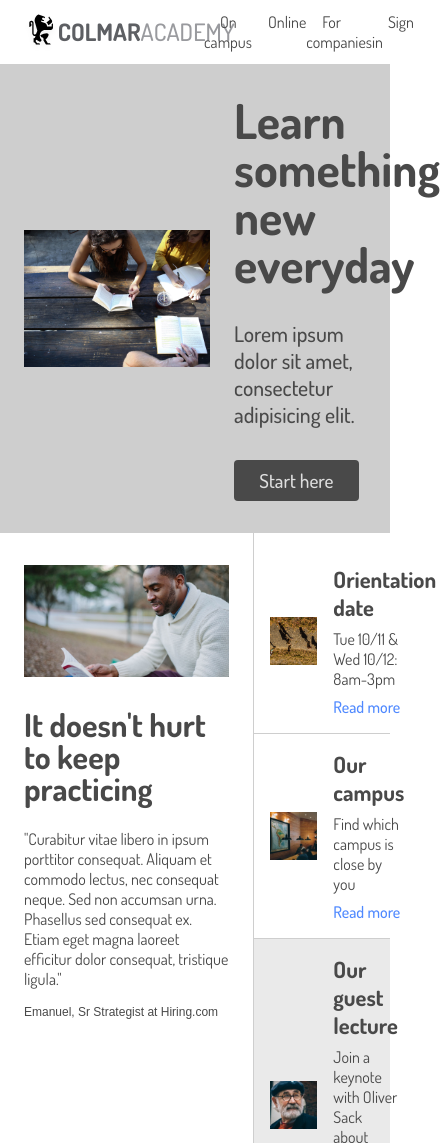
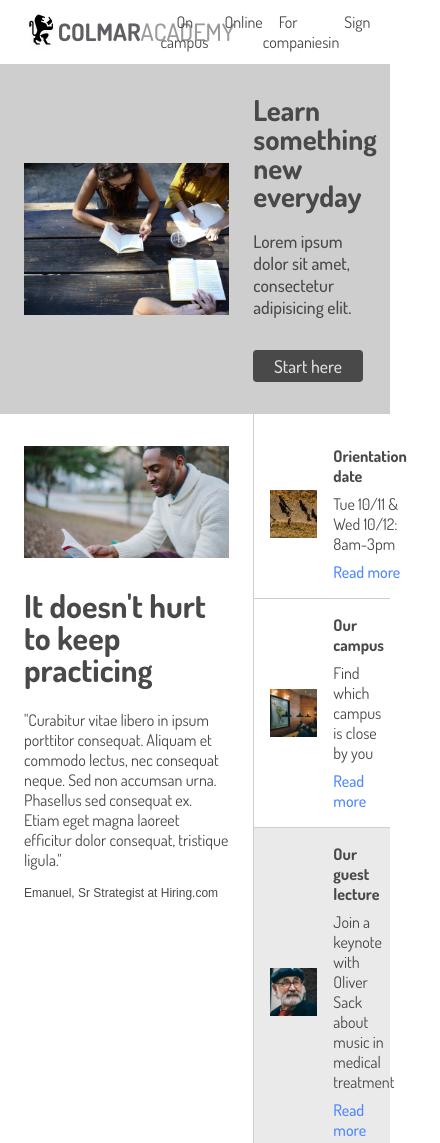
Before and after one commit to JerryBaboona/colmaracademy, a plain HTML site: page index.html in a window 390 px wide. Shown: the top 1143 px of the page, 440 px wide, since content can reach past the window. Drawn offline with Linux system fonts and the light colour scheme.

Commit message:
Fix footer and add style for decreasing screen sizes

```diff
--- a/resources/css/style.css
+++ b/resources/css/style.css
@@ -44,7 +44,7 @@ h3 {
   display: flex;
   align-items: center;
   justify-content: flex-start;
-  width: 50%;
+  width: 35%;
   margin-left: 1.5rem;
 }
 
@@ -72,7 +72,7 @@ h3 {
 .header nav {
   display: flex;
   justify-content: flex-end;
-  width: 50%;
+  width: 65%;
   margin-right: 1.5rem;
 }
 
@@ -318,11 +318,12 @@ footer {
   top: 4rem;
   width: 100%;
   border-top: 0.5px solid #CECECE;
-  padding: 1rem 1.5rem 1rem 1.5rem;
+  padding: 1rem 0 1rem 0;
   font-size: 0.8rem;
 }
 
 footer .copyright {
+  margin-left: 1.5rem;
   width: 50%;
 }
 
@@ -333,5 +334,50 @@ footer .legal {
 }
 
 footer .legal span {
-  padding-left: 1rem;
+ margin-right: 2.5rem;
 }
+
+/*MEDIA QUERIES*/
+/*Adjust banner text size as screen size decreases*/
+@media only screen and (max-width: 920px) {
+  .banner .banner-text h1 {
+    font-size: 2.5rem;
+  }
+}
+
+@media only screen and (max-width: 780px) {
+  .banner .banner-text h1 {
+    font-size: 2.0rem;
+  }
+  .banner .banner-text {
+    font-size: 1.2rem;
+  }
+  h3 {
+    font-size: 1.2rem;
+  }
+  .learning .courses-row .course {
+    margin-right: 1rem;
+  }
+}
+
+@media only screen and (max-width: 640px) {
+  .banner .banner-text h1 {
+    font-size: 1.8rem;
+  }
+  .banner .banner-text {
+    font-size: 1.1rem;
+  }
+  .banner .banner-text span {
+    padding-top: 0.3rem;
+    padding-bottom: 0.3rem;
+    font-size: 1.1rem;
+  }
+  h3 {
+    font-size: 1.0rem;
+  }
+}
+
+/*Mobile styling*/
+@media only screen and (max-width: 580px) {
+
+}
```
